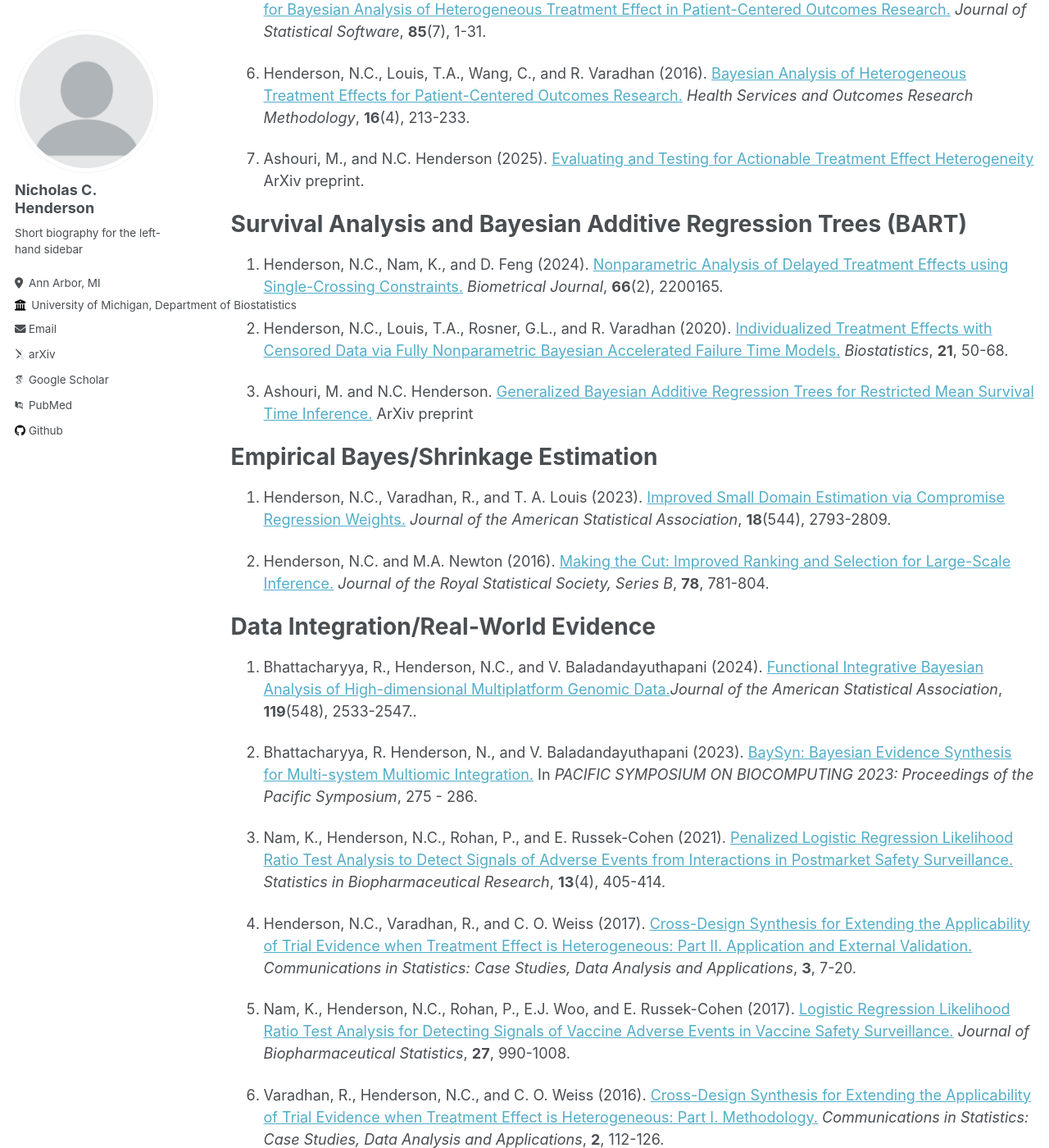
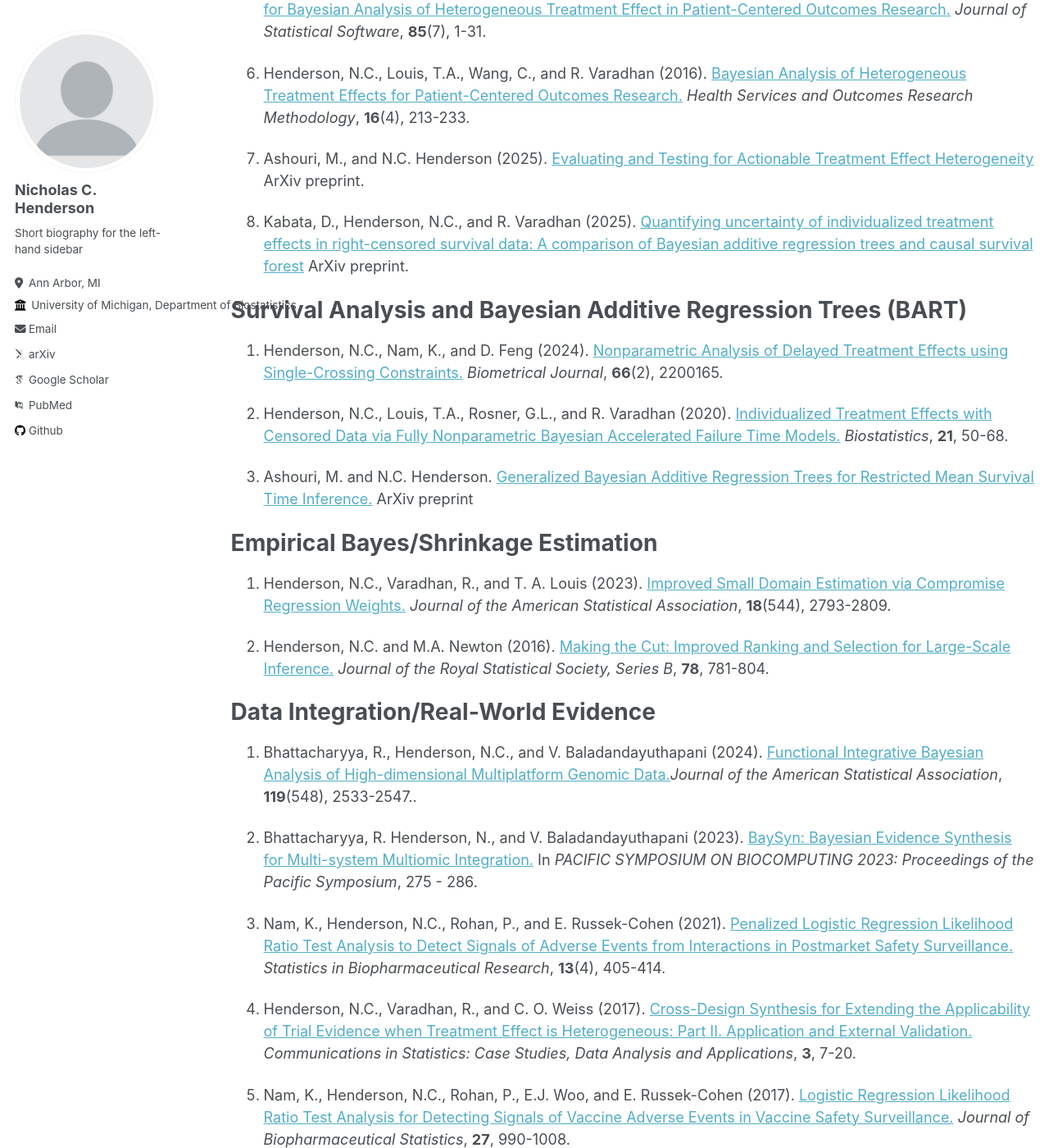
Before and after one commit to nchenderson/nchenderson.github.io, a Jekyll site: the page built from _pages/publications.md, in a window 1280 px wide and 1400 px high, scrolled down 655 px. Shown: the whole window at 82% size. Built offline with Jekyll 4.4.1, drawn with Linux system fonts in a browser that asks for light colours; some web fonts are replaced; some of the changed text lies outside the part shown.

Commit message:
updated publication list

```diff
--- a/_pages/publications.md
+++ b/_pages/publications.md
@@ -28,6 +28,9 @@ Heterogeneity of Treatment Effect
 6. Henderson, N.C., Louis, T.A., Wang, C., and R. Varadhan (2016). [Bayesian Analysis of Heterogeneous Treatment Effects for Patient-Centered Outcomes Research.](https://link.springer.com/article/10.1007/s10742-016-0159-3) *Health Services and Outcomes Research Methodology*, **16**(4), 213-233.
 
 7. Ashouri, M., and N.C. Henderson (2025). [Evaluating and Testing for Actionable Treatment Effect Heterogeneity](https://arxiv.org/abs/2503.04093) ArXiv preprint.
+
+8. Kabata, D., Henderson, N.C., and R. Varadhan (2025). [Quantifying uncertainty of individualized treatment effects in right-censored survival data: A comparison of Bayesian additive regression trees and causal survival forest](https://arxiv.org/abs/2504.04571) ArXiv preprint.
+
 
 Survival Analysis and Bayesian Additive Regression Trees (BART)
 ======
@@ -72,7 +75,7 @@ Data Integration/Real-World Evidence
 Computational Statistics
 ======
 
-1. Henderson, N.C. and Z. Ouyang. [Parameter-expanded ECME algorithms for Logistic and Penalized Logistic Regression.](https://arxiv.org/abs/2304.03904) To appear in Computational Statistics.
+1. Henderson, N.C. and Z. Ouyang. [Parameter-expanded ECME algorithms for Logistic and Penalized Logistic Regression.](https://link.springer.com/article/10.1007/s00180-025-01619-0) To appear in Computational Statistics. ArXiv preprint [here](https://arxiv.org/abs/2304.03904) and R package associated with this paper: [pxlogistic](https://github.com/nchenderson/pxlogistic)
 
 2. Tang, B., Henderson, N.C., and R. Varadhan (2023). [Accelerating Fixed-Point Algorithms in Statistics and Data Science: A State-of-Art Review.](https://jds-online.org/journal/JDS/article/1288/info) *Journal of Data Science*, **21**(1), 1-26.
 
```
